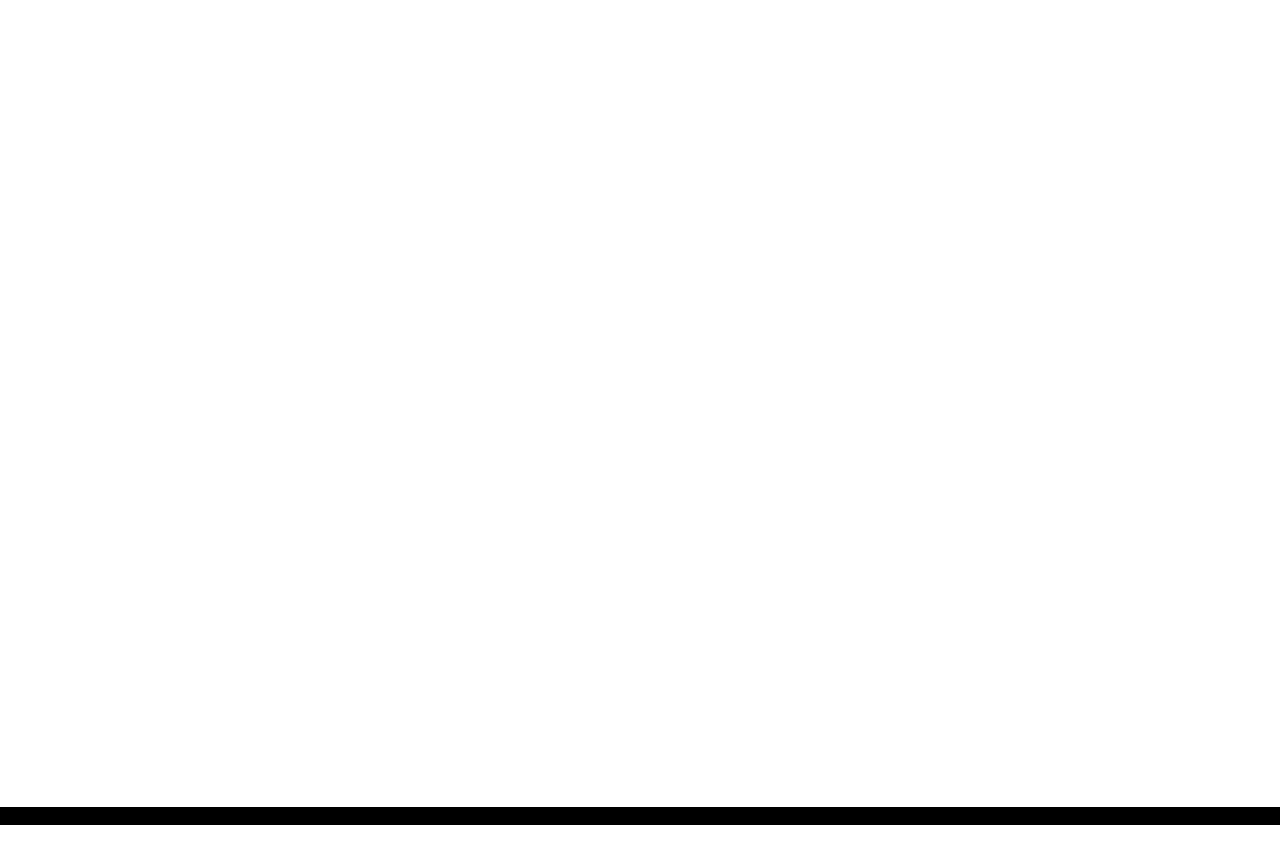
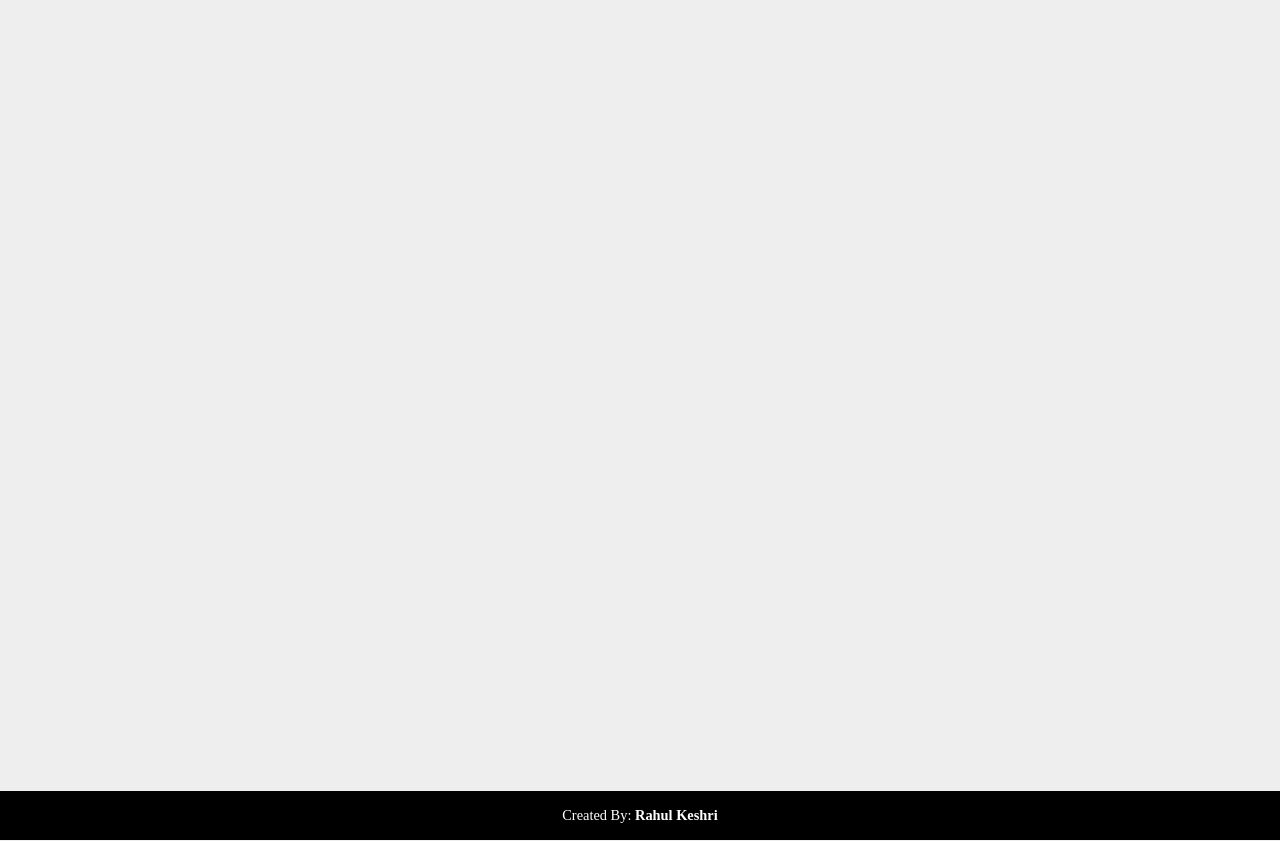
Before and after one commit to softRahul10/project_01, a plain HTML site: page index.html in a window 1280 px wide. Shown: the part 58-899 px from the top of the page. Drawn offline with Linux system fonts and the light colour scheme.

Commit message:
Basic Style added

```diff
--- a/style.css
+++ b/style.css
@@ -10,6 +10,7 @@
 body {
     margin: 0;
     font-size: 1rem;
+    background-color: #eee;
 }
 
 /* Header styles */
@@ -43,4 +44,12 @@ body {
 /* Footer */
 .page-footer{
     background-color: black;
+    color: #fff;
+    padding: 1rem 0;
+    text-align: center;
 }
+
+.page-footer p{
+    margin: 0;
+    font-size: 0.9rem;
+}
```
